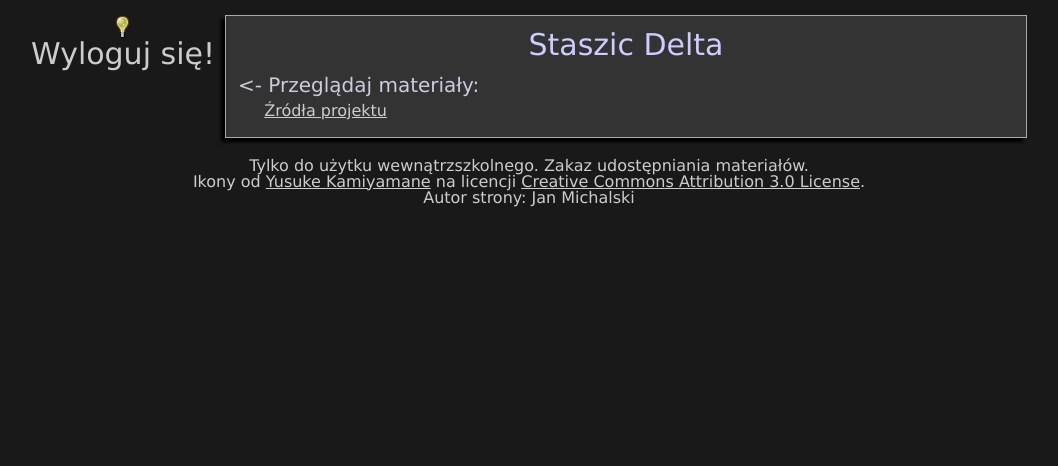
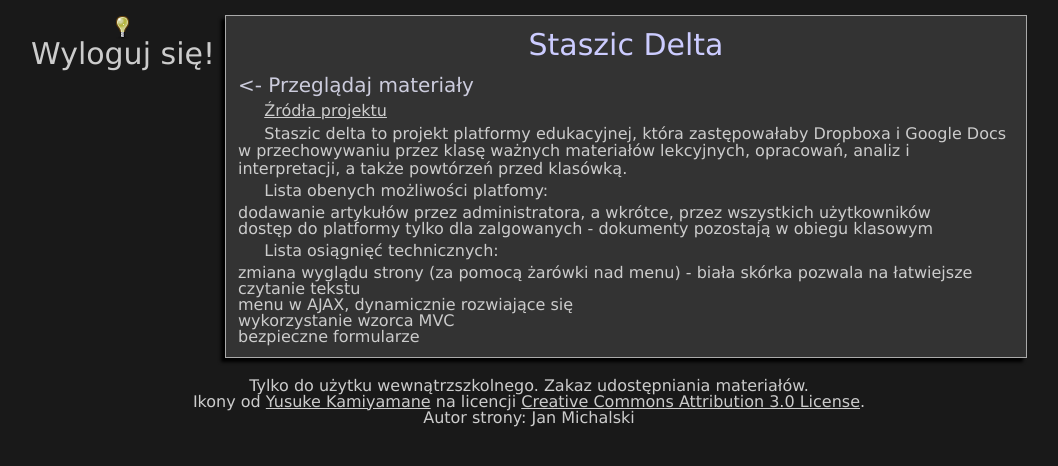
Before and after one commit to hator/staszic-delta, a PHP site: page / in a window 1280 px wide. Shown: the top 466 px of the page, without its empty margins (111-1169 px from the left). Run offline with PHP 8.4, Linux system fonts and the light colour scheme; the visitor is signed in with stand-in values (Sample User, id 1); data that the repository does not hold is empty.

Commit message:
added promo text on main site

```diff
--- a/views/main.view.php
+++ b/views/main.view.php
@@ -10,7 +10,20 @@
 	include_once('sidebar_logged.view.php');
 ?>		<section id="main">
 			<h2>Staszic Delta</h2>
-			<h3><- Przeglądaj materiały:</h3>
-			<p><a href="">Źródła projektu</a></p>
+			<h3><- Przeglądaj materiały</h3>
+			<p><a href="https://github.com/hator/staszic-delta">Źródła projektu</a></p>
+			<p><strong>Staszic delta</strong> to projekt platformy edukacyjnej, która zastępowałaby Dropboxa i Google Docs w przechowywaniu przez klasę ważnych materiałów lekcyjnych, opracowań, analiz i interpretacji, a także powtórzeń przed klasówką.</p>
+			<p>Lista obenych możliwości platfomy:</p>
+			<ul>
+				<li>dodawanie artykułów przez administratora, a wkrótce, przez wszystkich użytkowników</li>
+				<li>dostęp do platformy tylko dla zalgowanych - dokumenty pozostają w obiegu klasowym</li>
+			</ul>
+			<p>Lista osiągnięć technicznych:</p>
+			<ul>
+				<li>zmiana wyglądu strony (za pomocą żarówki nad menu) - biała skórka pozwala na łatwiejsze czytanie tekstu</li>
+				<li>menu w AJAX, dynamicznie rozwiające się</li>
+				<li>wykorzystanie wzorca MVC</li>
+				<li>bezpieczne formularze</li>
+			</ul>
 		</section>
 <?php include_once('footer.view.php'); ?>
```
